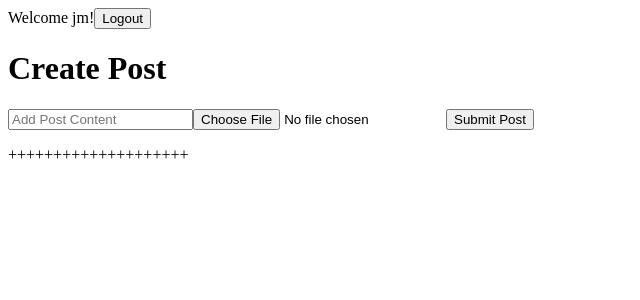
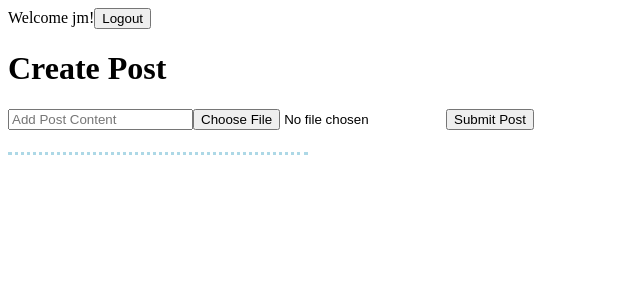
Before and after one commit to jmarcm/react-social-media, a React (Create React App) app: page / in a window 1280 px wide. Shown: the top 300 px of the page, without its empty margins (0-640 px from the left). Built offline with nearby package versions, Linux system fonts and the light colour scheme.

Commit message:
Move posts from PostList to Post

```diff
--- a/src/components/CreatePost.js
+++ b/src/components/CreatePost.js
@@ -2,7 +2,7 @@ import React from "react";
 
 function CreatePost({ user, posts, setPosts }) {
     const [content, setContent] = React.useState("");
-    const [image, setImage] = React.useState(false);
+    const [image, setImage] = React.useState(null);
     const imageInputRef = React.useRef();
 
     function handleSubmitClick(event) {
@@ -15,6 +15,7 @@ function CreatePost({ user, posts, setPosts }) {
 
         // Clear inputs
         setContent("");
+        setImage(null);
         imageInputRef.current.value = "";
     }
 
@@ -35,7 +36,15 @@ function CreatePost({ user, posts, setPosts }) {
                 />
                 <button type="submit">Submit Post</button>
             </form>
-            <div id="answer">
+            <div
+                id="answer"
+                style={{
+                    width: 300,
+                    borderBottom: "3px dotted lightblue",
+                    marginBottom: "1.3em",
+                    paddingBottom: "0.4em",
+                }}
+            >
                 <p>{content}</p>
                 {image ? (
                     <img
@@ -46,7 +55,7 @@ function CreatePost({ user, posts, setPosts }) {
                 ) : (
                     <span className="no-image"></span>
                 )}
-                <div>++++++++++++++++++++</div>
+                {/* <div>++++++++++++++++++++</div> */}
             </div>
         </div>
     );
--- /dev/null
+++ b/src/components/Post.js
@@ -0,0 +1,23 @@
+import React from "react";
+
+function Post({ post }) {
+    return (
+        <>
+            {post.image && (
+                <img
+                    src={URL.createObjectURL(post.image)}
+                    alt=""
+                    style={{
+                        width: 200,
+                        height: 100,
+                        objectFit: "cover",
+                    }}
+                />
+            )}
+            <p>{post.content}</p>
+            <p>{post.user}</p>
+        </>
+    );
+}
+
+export default Post;
--- a/src/components/PostList.js
+++ b/src/components/PostList.js
@@ -1,25 +1,8 @@
 import React from "react";
+import Post from "./Post";
 
 function PostList({ posts }) {
-    return posts.map((post, index) => {
-        return (
-            <React.Fragment key={index}>
-                {post.image && (
-                    <img
-                        src={URL.createObjectURL(post.image)}
-                        alt=""
-                        style={{
-                            width: 200,
-                            height: 100,
-                            objectFit: "cover",
-                        }}
-                    />
-                )}
-                <p>{post.content}</p>
-                <p>{post.user}</p>
-            </React.Fragment>
-        );
-    });
+    return posts.map((post, index) => <Post key={index} post={post} />);
 }
 
 export default PostList;
```
Also changed, not shown: 1 other file (tests, documents, lock files or other folders).
